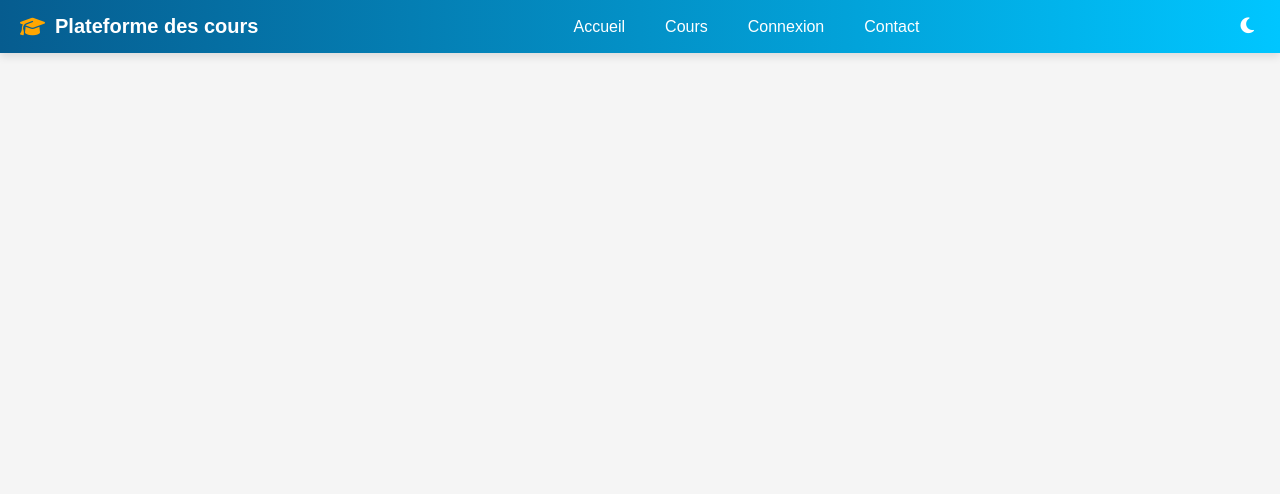
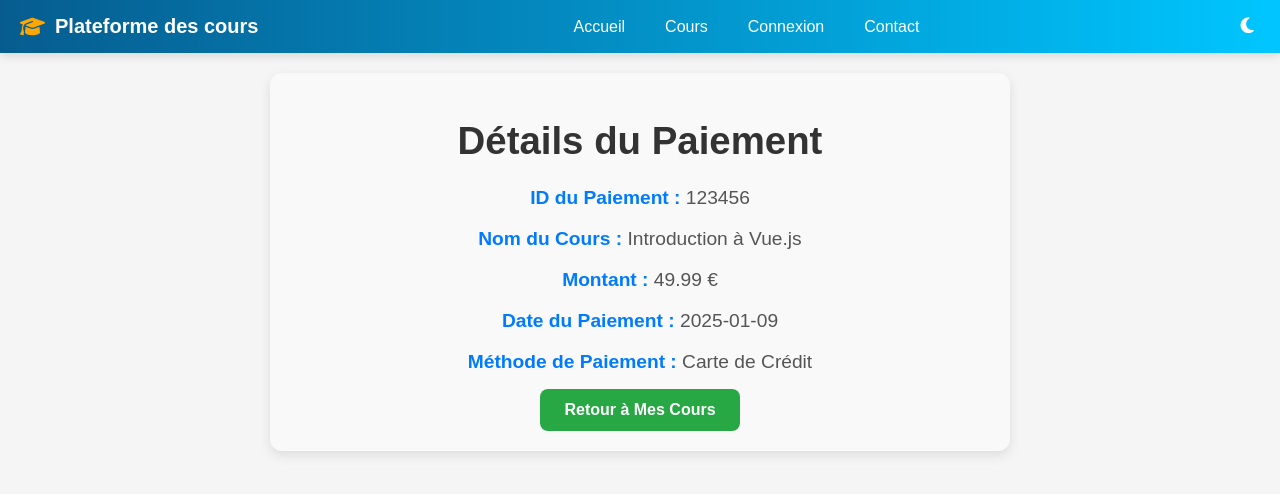
Before and after one commit to ikevin1995/stage, a Vue app: page /payment-details/Id in a window 1280 px wide. Shown: the top 494 px of the page. Built offline with nearby package versions, Linux system fonts and the light colour scheme.

Commit message:
Mise à jour des fichiers PaymentList.vue pour le boutton du detail de paiment associe FeesDetails.vue qui est la page de detail de paiment

```diff
--- a/src/router/index.js
+++ b/src/router/index.js
@@ -20,8 +20,9 @@
  import ProfilPage from '@/views/ProfilPage.vue';
  import EditProfile from '@/views/EditProfile.vue';
  import descriptionCours from '@/views/descriptionCours.vue';
+ import MyCourses from '@/views/MyCourses.vue';
+ import FeesDetails from '@/views/FeesDetails';
 
- import MyCourses from '@/views/MyCourses.vue';
 
 
  // Définition des routes
@@ -46,6 +47,7 @@
      { path: '/profile/edit', name: 'EditProfile', component: EditProfile },
      { path: '/course/:courseId', name: 'CourseDescription', component: descriptionCours, props: true },
      { path: '/mycourses', name: 'mycourses', component: MyCourses },
+     { path: '/payment-details/Id', name: 'PaymentDetails', component: FeesDetails },
  ];
 
  // Création du routeur
--- /dev/null
+++ b/src/views/FeesDetails.vue
@@ -0,0 +1,110 @@
+<template>
+    <div class="payment-details-container">
+      <!-- Titre -->
+      <div class="payment-header">
+        <h1>Détails du Paiement</h1>
+      </div>
+
+      <!-- Corps avec les informations du paiement -->
+      <div class="payment-body">
+        <p><strong>ID du Paiement :</strong> {{ paymentDetails.id }}</p>
+        <p><strong>Nom du Cours :</strong> {{ paymentDetails.courseName }}</p>
+        <p><strong>Montant :</strong> {{ paymentDetails.amount }} €</p>
+        <p><strong>Date du Paiement :</strong> {{ paymentDetails.date }}</p>
+        <p><strong>Méthode de Paiement :</strong> {{ paymentDetails.method }}</p>
+      </div>
+
+      <!-- Bouton de retour -->
+      <div class="payment-footer">
+        <button class="back-btn" @click="goBack">Retour à Mes Cours</button>
+      </div>
+    </div>
+  </template>
+
+  <script>
+  export default {
+    name: "PaymentDetails",
+    data() {
+      return {
+        paymentDetails: {
+          id: "123456",
+          courseName: "Introduction à Vue.js",
+          amount: 49.99,
+          date: "2025-01-09",
+          method: "Carte de Crédit",
+        },
+      };
+    },
+    methods: {
+      goBack() {
+        this.$router.push("/mycourses");
+      },
+    },
+  };
+  </script>
+
+  <style scoped>
+  /* Conteneur principal */
+  .payment-details-container {
+    max-width: 700px;
+    margin: 0 auto;
+    padding: 20px;
+    background-color: #f9f9f9;
+    border-radius: 12px;
+    box-shadow: 0 4px 12px rgba(0, 0, 0, 0.1);
+    text-align: center;
+    font-family: Arial, sans-serif;
+  }
+
+  /* En-tête */
+  .payment-header h1 {
+    font-size: 2.4rem;
+    color: #333;
+    margin-bottom: 1.5rem;
+  }
+
+  /* Corps */
+  .payment-body p {
+    font-size: 1.2rem;
+    color: #555;
+    margin-bottom: 1rem;
+  }
+
+  .payment-body strong {
+    color: #007bff;
+  }
+
+  /* Bouton de retour */
+  .payment-footer .back-btn {
+    padding: 12px 24px;
+    background-color: #28a745;
+    color: white;
+    font-size: 1rem;
+    font-weight: bold;
+    border: none;
+    border-radius: 8px;
+    cursor: pointer;
+    transition: background-color 0.3s, transform 0.3s;
+  }
+
+  .payment-footer .back-btn:hover {
+    background-color: #218838;
+    transform: scale(1.05);
+  }
+
+  /* Responsivité */
+  @media (max-width: 768px) {
+    .payment-header h1 {
+      font-size: 2rem;
+    }
+
+    .payment-body p {
+      font-size: 1rem;
+    }
+
+    .payment-footer .back-btn {
+      font-size: 0.9rem;
+      padding: 10px 20px;
+    }
+  }
+  </style>
--- a/src/views/PaymentList.vue
+++ b/src/views/PaymentList.vue
@@ -48,14 +48,13 @@
           { id: 4, name: "Alice Lefevre", email: "alice@example.com", fees: "200$", Date: "25/10/2024" },
         ],
       };
-    },
-    methods: {
-      details(id) {
-        console.log(`Afficher les détails pour le paiement avec l'ID ${id}`);
-        // Vous pouvez utiliser `this.$router.push` si vous avez une route pour afficher les détails
-        this.$router.push({ name: "Paylist", params: { id } });
-      },
-    },
+    },methods: {
+  details(id) {
+    console.log(`Afficher les détails pour le paiement avec l'ID ${id}`);
+    // Naviguer vers la route 'PaymentDetails' avec le paramètre 'id'
+    this.$router.push({ name: 'PaymentDetails', params: { id } });
+  },
+},
   };
   </script>
 
```
